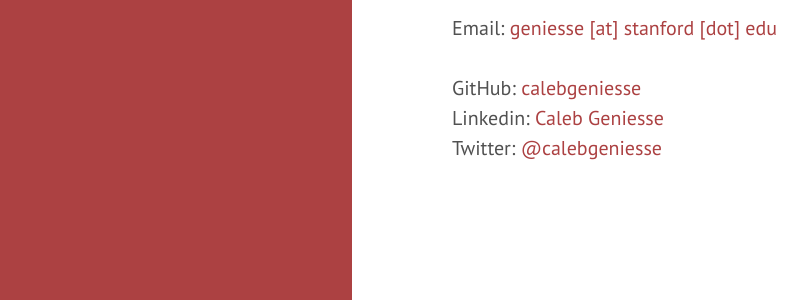
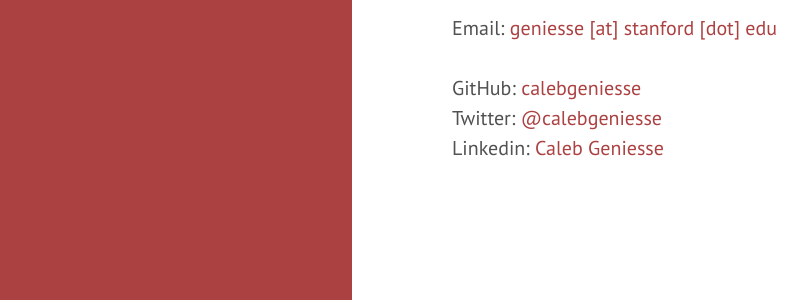
Before and after one commit to calebgeniesse/calebgeniesse.github.io, a Jekyll site: the page built from contact.md, in a window 1280 px wide. Shown: the part 127-427 px from the top of the page, without its empty margins (8-815 px from the left). Built offline with Jekyll 4.4.1, drawn with Linux system fonts in a browser that asks for light colours.

Commit message:
Update contact.md

```diff
--- a/contact.md
+++ b/contact.md
@@ -8,6 +8,6 @@ Email: [geniesse \[at\] stanford \[dot\] edu]()
 <br>
 GitHub: [calebgeniesse](https://github.com/calebgeniesse)
 <br>
+Twitter: [@calebgeniesse](https://twitter.com/calebgeniesse)
+<br>
 Linkedin: [Caleb Geniesse](https://www.linkedin.com/in/calebgeniesse)
-<br>
-Twitter: [@calebgeniesse](https://twitter.com/calebgeniesse)
```
